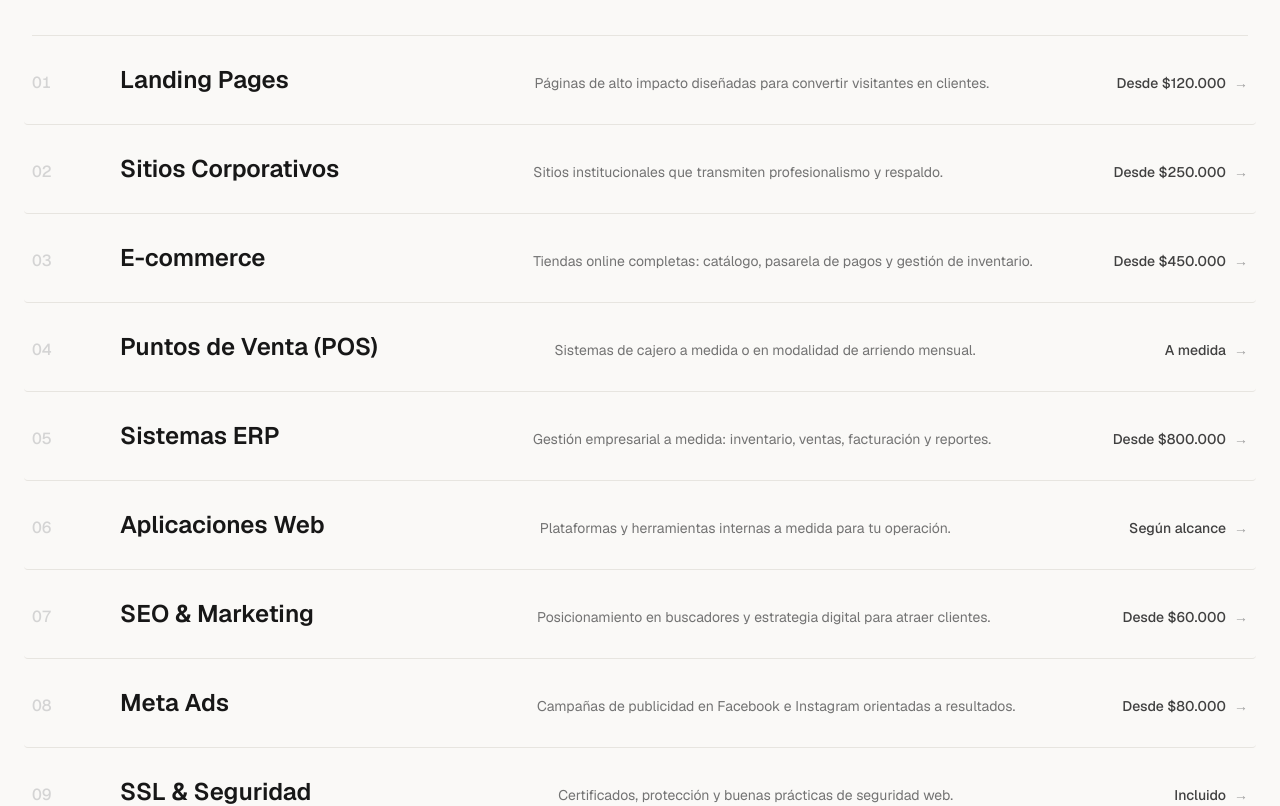
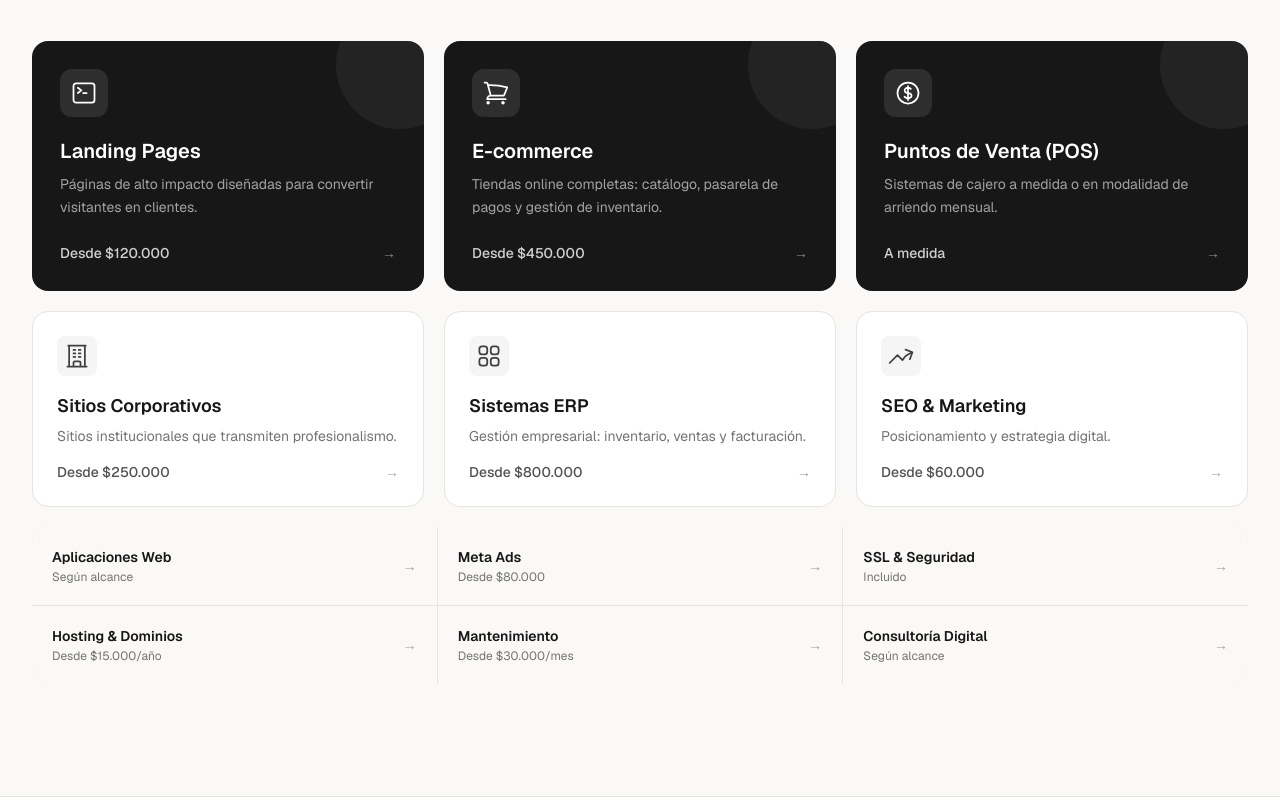
Before and after one commit to dibwebstudio/dibweb, a Next.js app: page / in a window 1280 px wide. Shown: the part 1320-2126 px from the top of the page. Built offline with nearby package versions, Linux system fonts and the light colour scheme.

Commit message:
feat: servicios como bento cards con iconos, tipografía más bold, CTA con glow sutil

```diff
--- a/src/app/globals.css
+++ b/src/app/globals.css
@@ -26,8 +26,8 @@ body {
 
 /* Display headlines — tight sans display */
 h1, h2 {
-  font-weight: 550;
-  letter-spacing: -0.03em;
+  font-weight: 600;
+  letter-spacing: -0.035em;
 }
 
 /* Small caps editorial label */
--- a/src/components/Hero.tsx
+++ b/src/components/Hero.tsx
@@ -12,10 +12,10 @@ export default function Hero() {
             <Reveal>
               <p className="label mb-6">Estudio de desarrollo web · Santiago de Chile</p>
 
-              <h1 className="text-5xl sm:text-6xl lg:text-[4.25rem] leading-[1.05] text-neutral-900">
+              <h1 className="text-5xl sm:text-6xl lg:text-[4.5rem] leading-[1.02] text-neutral-900 tracking-tighter">
                 Sitios web que
                 <br />
-                <span className="accent-italic">convierten</span> visitas
+                <span className="accent-italic text-neutral-700">convierten</span> visitas
                 <br />
                 en ventas
               </h1>
--- a/src/components/Services.tsx
+++ b/src/components/Services.tsx
@@ -1,19 +1,89 @@
 import Reveal from "@/components/Reveal";
+import React from "react";
+
+const icons: Record<string, React.ReactNode> = {
+  "Landing Pages": (
+    <svg className="w-7 h-7" fill="none" stroke="currentColor" strokeWidth="1.5" viewBox="0 0 24 24">
+      <path strokeLinecap="round" strokeLinejoin="round" d="M6.75 7.5l3 2.25-3 2.25m4.5 0h3m-9 8.25h13.5A2.25 2.25 0 0021 18V6a2.25 2.25 0 00-2.25-2.25H5.25A2.25 2.25 0 003 6v12a2.25 2.25 0 002.25 2.25z" />
+    </svg>
+  ),
+  "Sitios Corporativos": (
+    <svg className="w-7 h-7" fill="none" stroke="currentColor" strokeWidth="1.5" viewBox="0 0 24 24">
+      <path strokeLinecap="round" strokeLinejoin="round" d="M3.75 21h16.5M4.5 3h15M5.25 3v18m13.5-18v18M9 6.75h1.5m-1.5 3h1.5m-1.5 3h1.5m3-6H15m-1.5 3H15m-1.5 3H15M9 21v-3.375c0-.621.504-1.125 1.125-1.125h3.75c.621 0 1.125.504 1.125 1.125V21" />
+    </svg>
+  ),
+  "E-commerce": (
+    <svg className="w-7 h-7" fill="none" stroke="currentColor" strokeWidth="1.5" viewBox="0 0 24 24">
+      <path strokeLinecap="round" strokeLinejoin="round" d="M2.25 3h1.386c.51 0 .955.343 1.087.835l.383 1.437M7.5 14.25a3 3 0 00-3 3h15.75m-12.75-3h11.218c1.121-2.3 2.1-4.684 2.924-7.138a60.114 60.114 0 00-16.536-1.84M7.5 14.25L5.106 5.272M6 20.25a.75.75 0 11-1.5 0 .75.75 0 011.5 0zm12.75 0a.75.75 0 11-1.5 0 .75.75 0 011.5 0z" />
+    </svg>
+  ),
+  "Puntos de Venta (POS)": (
+    <svg className="w-7 h-7" fill="none" stroke="currentColor" strokeWidth="1.5" viewBox="0 0 24 24">
+      <path strokeLinecap="round" strokeLinejoin="round" d="M12 6v12m-3-2.818l.879.659c1.171.879 3.07.879 4.242 0 1.172-.879 1.172-2.303 0-3.182C13.536 12.219 12.768 12 12 12c-.725 0-1.45-.22-2.003-.659-1.106-.879-1.106-2.303 0-3.182s2.9-.879 4.006 0l.415.33M21 12a9 9 0 11-18 0 9 9 0 0118 0z" />
+    </svg>
+  ),
+  "Sistemas ERP": (
+    <svg className="w-7 h-7" fill="none" stroke="currentColor" strokeWidth="1.5" viewBox="0 0 24 24">
+      <path strokeLinecap="round" strokeLinejoin="round" d="M3.75 6A2.25 2.25 0 016 3.75h2.25A2.25 2.25 0 0110.5 6v2.25a2.25 2.25 0 01-2.25 2.25H6a2.25 2.25 0 01-2.25-2.25V6zM3.75 15.75A2.25 2.25 0 016 13.5h2.25a2.25 2.25 0 012.25 2.25V18a2.25 2.25 0 01-2.25 2.25H6A2.25 2.25 0 013.75 18v-2.25zM13.5 6a2.25 2.25 0 012.25-2.25H18A2.25 2.25 0 0120.25 6v2.25A2.25 2.25 0 0118 10.5h-2.25a2.25 2.25 0 01-2.25-2.25V6zM13.5 15.75a2.25 2.25 0 012.25-2.25H18a2.25 2.25 0 012.25 2.25V18A2.25 2.25 0 0118 20.25h-2.25A2.25 2.25 0 0113.5 18v-2.25z" />
+    </svg>
+  ),
+  "Aplicaciones Web": (
+    <svg className="w-7 h-7" fill="none" stroke="currentColor" strokeWidth="1.5" viewBox="0 0 24 24">
+      <path strokeLinecap="round" strokeLinejoin="round" d="M17.25 6.75L22.5 12l-5.25 5.25m-10.5 0L1.5 12l5.25-5.25m7.5-3l-4.5 16.5" />
+    </svg>
+  ),
+  "SEO & Marketing": (
+    <svg className="w-7 h-7" fill="none" stroke="currentColor" strokeWidth="1.5" viewBox="0 0 24 24">
+      <path strokeLinecap="round" strokeLinejoin="round" d="M2.25 18L9 11.25l4.306 4.307a11.95 11.95 0 015.814-5.519l2.74-1.22m0 0l-5.94-2.28m5.94 2.28l-2.28 5.941" />
+    </svg>
+  ),
+  "Meta Ads": (
+    <svg className="w-7 h-7" fill="none" stroke="currentColor" strokeWidth="1.5" viewBox="0 0 24 24">
+      <path strokeLinecap="round" strokeLinejoin="round" d="M10.34 15.84c-.688-.06-1.386-.09-2.09-.09H7.5a4.5 4.5 0 110-9h.75c.704 0 1.402-.03 2.09-.09m0 9.18c.253.962.584 1.892.985 2.783.247.55.06 1.21-.463 1.511l-.657.38c-.551.318-1.26.117-1.52-.461a20.845 20.845 0 01-1.44-4.282m3.102.069a18.03 18.03 0 01-.59-4.59c0-1.586.205-3.124.59-4.59m0 9.18a23.848 23.848 0 018.835 2.535M10.34 6.66a23.847 23.847 0 008.835-2.535m0 0A23.74 23.74 0 0018.795 3m.38 1.125a23.91 23.91 0 011.014 5.395m-1.014 8.855c-.118.38-.245.754-.38 1.125m.38-1.125a23.91 23.91 0 001.014-5.395m0-3.46c.495.413.811 1.035.811 1.73 0 .695-.316 1.317-.811 1.73m0-3.46a24.347 24.347 0 010 3.46" />
+    </svg>
+  ),
+  "SSL & Seguridad": (
+    <svg className="w-7 h-7" fill="none" stroke="currentColor" strokeWidth="1.5" viewBox="0 0 24 24">
+      <path strokeLinecap="round" strokeLinejoin="round" d="M9 12.75L11.25 15 15 9.75m-3-7.036A11.959 11.959 0 013.598 6 11.99 11.99 0 003 9.749c0 5.592 3.824 10.29 9 11.623 5.176-1.332 9-6.03 9-11.622 0-1.31-.21-2.571-.598-3.751h-.152c-3.196 0-6.1-1.248-8.25-3.285z" />
+    </svg>
+  ),
+  "Hosting & Dominios": (
+    <svg className="w-7 h-7" fill="none" stroke="currentColor" strokeWidth="1.5" viewBox="0 0 24 24">
+      <path strokeLinecap="round" strokeLinejoin="round" d="M5.25 14.25h13.5m-13.5 0a3 3 0 01-3-3m3 3a3 3 0 100 6h13.5a3 3 0 100-6m-16.5-3a3 3 0 013-3h13.5a3 3 0 013 3m-19.5 0a4.5 4.5 0 01.9-2.7L5.737 5.1a3.375 3.375 0 012.7-1.35h7.126c1.062 0 2.062.5 2.7 1.35l2.587 3.45a4.5 4.5 0 01.9 2.7m0 0a3 3 0 01-3 3m0 3h.008v.008h-.008v-.008zm0-6h.008v.008h-.008v-.008zm-3 6h.008v.008h-.008v-.008zm0-6h.008v.008h-.008v-.008z" />
+    </svg>
+  ),
+  "Mantenimiento": (
+    <svg className="w-7 h-7" fill="none" stroke="currentColor" strokeWidth="1.5" viewBox="0 0 24 24">
+      <path strokeLinecap="round" strokeLinejoin="round" d="M11.42 15.17l-5.1-5.1m5.1 5.1L17.25 9.75M11.42 15.17a4.5 4.5 0 01-6.364-6.364l5.1-5.1a4.5 4.5 0 016.364 6.364l-5.1 5.1z" />
+    </svg>
+  ),
+  "Consultoría Digital": (
+    <svg className="w-7 h-7" fill="none" stroke="currentColor" strokeWidth="1.5" viewBox="0 0 24 24">
+      <path strokeLinecap="round" strokeLinejoin="round" d="M20.25 14.15v4.25c0 1.094-.787 2.036-1.872 2.18-2.087.277-4.216.42-6.378.42s-4.291-.143-6.378-.42c-1.085-.144-1.872-1.086-1.872-2.18v-4.25m16.5 0a2.18 2.18 0 00.75-1.661V8.706c0-1.081-.768-2.015-1.837-2.175a48.114 48.114 0 00-3.413-.387m4.5 8.006c-.194.165-.42.295-.673.38A23.978 23.978 0 0112 15.75c-2.648 0-5.195-.429-7.577-1.22a2.016 2.016 0 01-.673-.38m0 0A2.18 2.18 0 013 12.489V8.706c0-1.081.768-2.015 1.837-2.175a48.111 48.111 0 013.413-.387m7.5 0V5.25A2.25 2.25 0 0013.5 3h-3a2.25 2.25 0 00-2.25 2.25v.894m7.5 0a48.667 48.667 0 00-7.5 0M12 12.75h.008v.008H12v-.008z" />
+    </svg>
+  ),
+};
 
 export default function Services() {
-  const services = [
+  const featured = [
     { title: "Landing Pages", desc: "Páginas de alto impacto diseñadas para convertir visitantes en clientes.", price: "Desde $120.000", link: "#contacto" },
-    { title: "Sitios Corporativos", desc: "Sitios institucionales que transmiten profesionalismo y respaldo.", price: "Desde $250.000", link: "#contacto" },
     { title: "E-commerce", desc: "Tiendas online completas: catálogo, pasarela de pagos y gestión de inventario.", price: "Desde $450.000", link: "#contacto" },
     { title: "Puntos de Venta (POS)", desc: "Sistemas de cajero a medida o en modalidad de arriendo mensual.", price: "A medida", link: "/servicios/puntos-de-pago" },
-    { title: "Sistemas ERP", desc: "Gestión empresarial a medida: inventario, ventas, facturación y reportes.", price: "Desde $800.000", link: "#contacto" },
-    { title: "Aplicaciones Web", desc: "Plataformas y herramientas internas a medida para tu operación.", price: "Según alcance", link: "#contacto" },
-    { title: "SEO & Marketing", desc: "Posicionamiento en buscadores y estrategia digital para atraer clientes.", price: "Desde $60.000", link: "#contacto" },
-    { title: "Meta Ads", desc: "Campañas de publicidad en Facebook e Instagram orientadas a resultados.", price: "Desde $80.000", link: "#contacto" },
-    { title: "SSL & Seguridad", desc: "Certificados, protección y buenas prácticas de seguridad web.", price: "Incluido", link: "#contacto" },
-    { title: "Hosting & Dominios", desc: "Alojamiento de alto rendimiento y gestión de dominios.", price: "Desde $15.000/año", link: "#contacto" },
-    { title: "Mantenimiento", desc: "Soporte continuo, actualizaciones y mejoras periódicas.", price: "Desde $30.000/mes", link: "#contacto" },
-    { title: "Consultoría Digital", desc: "Estrategia y asesoramiento para tu presencia en línea.", price: "Según alcance", link: "#contacto" },
+  ];
+
+  const mid = [
+    { title: "Sitios Corporativos", desc: "Sitios institucionales que transmiten profesionalismo.", price: "Desde $250.000", link: "#contacto" },
+    { title: "Sistemas ERP", desc: "Gestión empresarial: inventario, ventas y facturación.", price: "Desde $800.000", link: "#contacto" },
+    { title: "SEO & Marketing", desc: "Posicionamiento y estrategia digital.", price: "Desde $60.000", link: "#contacto" },
+  ];
+
+  const compact = [
+    { title: "Aplicaciones Web", price: "Según alcance", link: "#contacto" },
+    { title: "Meta Ads", price: "Desde $80.000", link: "#contacto" },
+    { title: "SSL & Seguridad", price: "Incluido", link: "#contacto" },
+    { title: "Hosting & Dominios", price: "Desde $15.000/año", link: "#contacto" },
+    { title: "Mantenimiento", price: "Desde $30.000/mes", link: "#contacto" },
+    { title: "Consultoría Digital", price: "Según alcance", link: "#contacto" },
   ];
 
   return (
@@ -28,23 +98,73 @@ export default function Services() {
           </p>
         </div></Reveal>
 
-        <Reveal delay={100}><div className="border-t border-[#e7e5e0]">
-          {services.map((s, i) => (
+        {/* Featured: 3 large cards */}
+        <Reveal delay={100}>
+          <div className="grid md:grid-cols-3 gap-5 mb-5">
+            {featured.map((s) => (
               <a
                 key={s.title}
                 href={s.link}
-              className="group grid grid-cols-[auto_1fr_auto] sm:grid-cols-[64px_1.4fr_2fr_auto] gap-x-6 gap-y-1 items-baseline py-7 border-b border-[#e7e5e0] hover:bg-white transition-colors px-2 -mx-2 rounded"
+                className="group relative bg-neutral-900 text-white rounded-2xl p-7 flex flex-col justify-between min-h-[220px] overflow-hidden transition-transform hover:scale-[1.02] active:scale-[0.98]"
               >
-              <span className="text-base text-neutral-300 tabular-nums font-medium">{String(i + 1).padStart(2, "0")}</span>
-              <h3 className="text-xl sm:text-2xl font-semibold text-neutral-900 group-hover:text-blue-800 [font-family:var(--font-fraunces)] transition-colors">{s.title}</h3>
-              <p className="hidden sm:block text-sm text-neutral-500 leading-relaxed">{s.desc}</p>
-              <span className="text-sm font-medium text-neutral-700 whitespace-nowrap text-right">
-                {s.price}
-                <span className="inline-block ml-2 text-neutral-400 group-hover:text-blue-800 group-hover:translate-x-0.5 transition-all">→</span>
-              </span>
+                <div className="absolute top-0 right-0 w-32 h-32 bg-white/5 rounded-full -translate-y-10 translate-x-10" />
+                <div>
+                  <div className="w-12 h-12 rounded-xl bg-white/10 flex items-center justify-center mb-5 text-white">
+                    {icons[s.title]}
+                  </div>
+                  <h3 className="text-xl font-semibold">{s.title}</h3>
+                  <p className="mt-2 text-sm text-white/60 leading-relaxed">{s.desc}</p>
+                </div>
+                <div className="flex items-center justify-between mt-6">
+                  <span className="text-sm font-medium text-white/80">{s.price}</span>
+                  <span className="text-sm text-white/50 group-hover:text-white group-hover:translate-x-1 transition-all">→</span>
+                </div>
               </a>
             ))}
-        </div></Reveal>
+          </div>
+        </Reveal>
+
+        {/* Mid: 3 medium cards with border */}
+        <Reveal delay={200}>
+          <div className="grid md:grid-cols-3 gap-5 mb-5">
+            {mid.map((s) => (
+              <a
+                key={s.title}
+                href={s.link}
+                className="group bg-white rounded-2xl p-6 border border-[#e7e5e0] hover:border-neutral-300 transition-all hover:shadow-sm active:scale-[0.98]"
+              >
+                <div className="w-10 h-10 rounded-lg bg-neutral-100 flex items-center justify-center mb-4 text-neutral-700">
+                  {icons[s.title]}
+                </div>
+                <h3 className="text-lg font-semibold text-neutral-900">{s.title}</h3>
+                <p className="mt-1.5 text-sm text-neutral-500">{s.desc}</p>
+                <div className="mt-4 flex items-center justify-between">
+                  <span className="text-sm font-medium text-neutral-600">{s.price}</span>
+                  <span className="text-sm text-neutral-400 group-hover:text-neutral-900 group-hover:translate-x-1 transition-all">→</span>
+                </div>
+              </a>
+            ))}
+          </div>
+        </Reveal>
+
+        {/* Compact: 6 small items in grid */}
+        <Reveal delay={300}>
+          <div className="grid grid-cols-2 md:grid-cols-3 gap-px bg-[#e7e5e0] rounded-2xl overflow-hidden">
+            {compact.map((s) => (
+              <a
+                key={s.title}
+                href={s.link}
+                className="group bg-[#faf9f7] hover:bg-white p-5 transition-colors flex items-center justify-between"
+              >
+                <div>
+                  <h4 className="text-sm font-semibold text-neutral-900">{s.title}</h4>
+                  <span className="text-xs text-neutral-500 mt-0.5 block">{s.price}</span>
+                </div>
+                <span className="text-neutral-400 group-hover:text-neutral-900 group-hover:translate-x-1 transition-all text-sm">→</span>
+              </a>
+            ))}
+          </div>
+        </Reveal>
       </div>
     </section>
   );
```
Also changed, not shown: src/components/CtaBanner.tsx (+10 -4 lines). Lines whose indentation alone changed are shown as unchanged.
